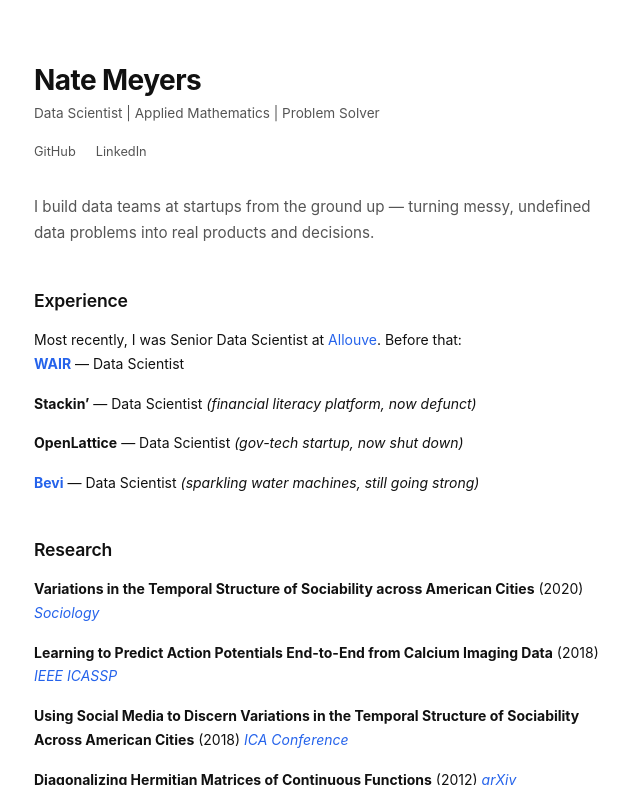
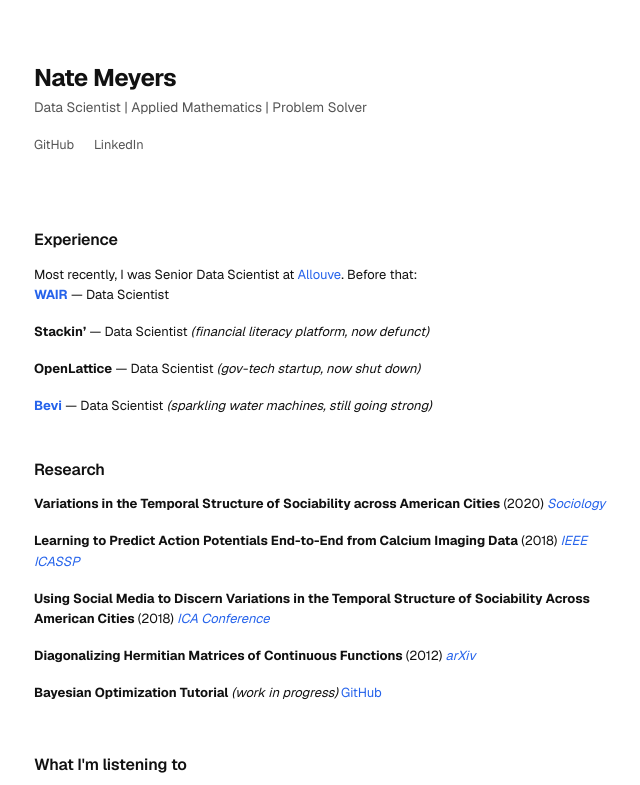
Before and after one commit to nathanlmeyers/nathanlmeyers.github.io, a Jekyll site: the page built from index.md, in a window 1280 px wide, cut to the strip 0-785 px from the top of the page. Shown: the whole strip, without its empty margins (310-950 px from the left). Built offline with Jekyll 4.4.1, drawn with Linux system fonts in a browser that asks for light colours.

Commit message:
Switch to Geist font at 13px and remove intro paragraph
Co-Authored-By: Claude Opus 4.6 (1M context) <noreply@anthropic.com>

```diff
--- a/_layouts/default.html
+++ b/_layouts/default.html
@@ -7,6 +7,9 @@
     <title>{{ site.title | default: site.github.repository_name }}</title>
     <meta name="description" content="{{ site.description | default: site.github.project_tagline }}">
     <link rel="icon" type="image/x-icon" href="favicon.ico">
+    <link rel="preconnect" href="https://fonts.googleapis.com">
+    <link rel="preconnect" href="https://fonts.gstatic.com" crossorigin>
+    <link href="https://fonts.googleapis.com/css2?family=Geist:wght@400;600;700&display=swap" rel="stylesheet">
     <link rel="stylesheet" href="{{ '/assets/css/style.css?v=' | append: site.github.build_revision | relative_url }}">
   </head>
   <body>
--- a/assets/css/style.scss
+++ b/assets/css/style.scss
@@ -19,9 +19,9 @@
 }
 
 body {
-  font-family: -apple-system, BlinkMacSystemFont, 'Segoe UI', system-ui, Roboto, Helvetica, Arial, sans-serif;
-  font-size: 14px;
-  line-height: 1.7;
+  font-family: 'Geist', -apple-system, BlinkMacSystemFont, 'Segoe UI', system-ui, Roboto, Helvetica, Arial, sans-serif;
+  font-size: 13px;
+  line-height: 1.6;
   color: var(--text);
   background: var(--bg);
   cursor: url('/juice_box.png'), auto;
@@ -55,7 +55,7 @@ header {
 }
 
 header h1 {
-  font-size: 1.75rem;
+  font-size: 1.5rem;
   font-weight: 700;
   letter-spacing: -0.02em;
   line-height: 1.2;
@@ -110,7 +110,7 @@ main > p:first-child {
 
 // Headings
 h2 {
-  font-size: 1.1rem;
+  font-size: 1rem;
   font-weight: 600;
   margin-top: 2.5rem;
   margin-bottom: 0.75rem;
--- a/css/style.css
+++ b/css/style.css
@@ -1,3 +1 @@
-body {
-  cursor: url('juice_box.png'), auto;
-}
+/* Styles consolidated into assets/css/style.scss */
--- a/index.md
+++ b/index.md
@@ -1,8 +1,6 @@
 ---
 layout: default
 ---
-
-I build data teams at startups from the ground up — turning messy, undefined data problems into real products and decisions.
 
 ## Experience
 
```
